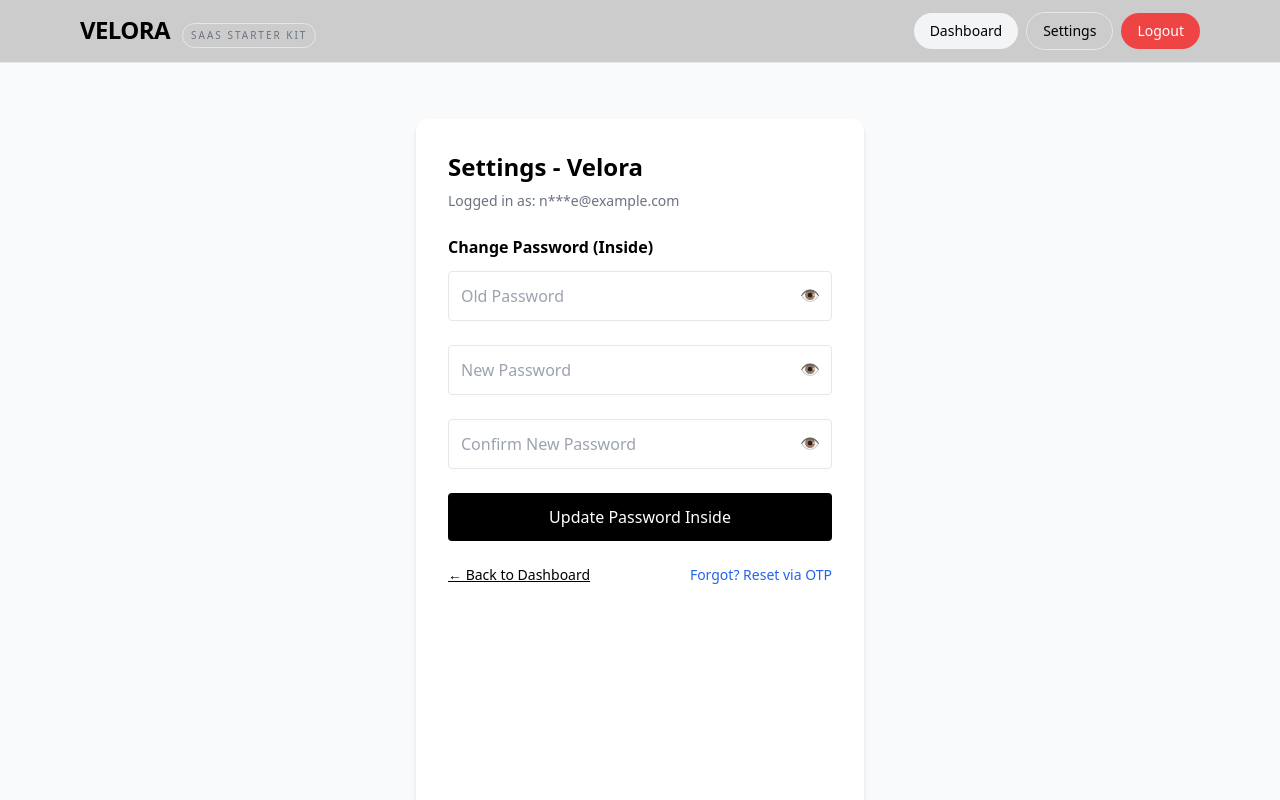
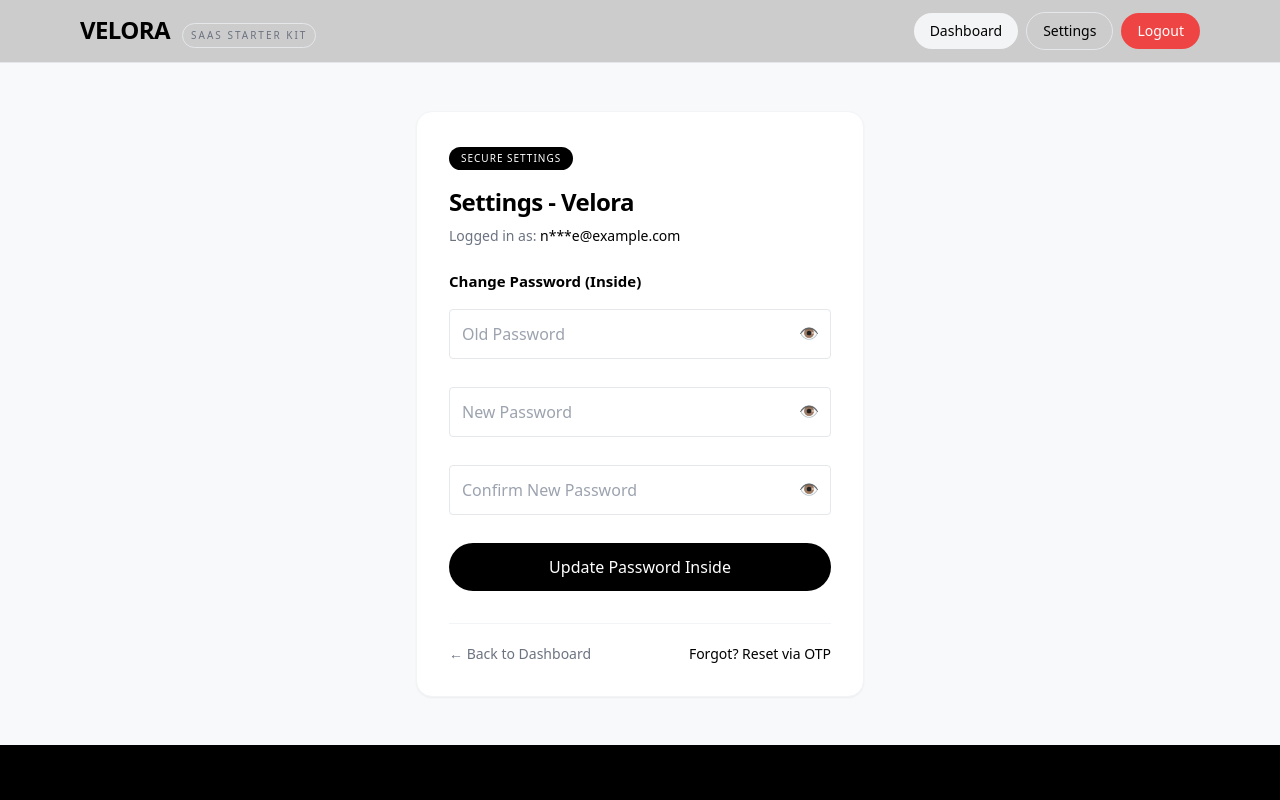
Before and after one commit to Ravs10/saas-starter-kit, a Next.js app: page /settings in a window 1280 px wide. Shown: the top 800 px of the page. Built offline with nearby package versions, Linux system fonts and the light colour scheme; sample sign-in values are in the browser's storage.

Commit message:
Refactor settings page layout and styles

```diff
--- a/app/settings/page.tsx
+++ b/app/settings/page.tsx
@@ -62,27 +62,30 @@ function SettingsContent() {
   }
 
   return (
-    <div className="min-h-screen bg-gray-50 p-4 flex justify-center">
-      <div className="bg-white p-8 rounded-xl shadow-md w-full max-w-md mt-10">
-        <h1 className="text-2xl font-bold mb-2">Settings - Velora</h1>
-        <p className="text-sm text-gray-500 mb-6">Logged in as: {maskEmail(userEmail)}</p>
+    <div className="min-h-[calc(100vh-200px)] bg-[#F8F9FA] flex justify-center p-4 py-12">
+      <div className="bg-white p-8 rounded-2xl shadow-sm border border-gray-100 w-full max-w-md h-fit">
+        <div className="mb-6">
+          <div className="inline-flex items-center gap-2 bg-black text-white text-[10px] tracking-widest px-3 py-1 rounded-full mb-4">SECURE SETTINGS</div>
+          <h1 className="text-2xl font-black tracking-tight">Settings - Velora</h1>
+          <p className="text-sm text-gray-500 mt-2">Logged in as: <span className="font-medium text-black">{maskEmail(userEmail)}</span></p>
+        </div>
 
-        <h2 className="font-semibold mb-3">Change Password (Inside)</h2>
-        <form onSubmit={changeInside} className="space-y-3">
+        <h2 className="font-semibold mb-4 text-[15px]">Change Password (Inside)</h2>
+        <form onSubmit={changeInside} className="space-y-4">
           <PasswordInput value={oldPass} onChange={(e:any)=>setOldPass(e.target.value)} placeholder="Old Password" />
           <PasswordInput value={newPass} onChange={(e:any)=>setNewPass(e.target.value)} placeholder="New Password" />
           <PasswordInput value={confirmPass} onChange={(e:any)=>setConfirmPass(e.target.value)} placeholder="Confirm New Password" />
 
-          <button disabled={loading} className="w-full bg-black text-white p-3 rounded mt-2">
+          <button disabled={loading} className="w-full bg-black text-white p-3 rounded-full mt-2 font-medium hover:bg-zinc-800 transition disabled:opacity-50">
             {loading ? "Updating..." : "Update Password Inside"}
           </button>
         </form>
 
-        {msg && <div className="mt-4 p-3 rounded text-sm bg-gray-100 border">{msg}</div>}
+        {msg && <div className="mt-5 p-3 rounded-xl text-sm bg-gray-50 border border-gray-100">{msg}</div>}
 
-        <div className="mt-6 text-sm flex justify-between">
-          <a href="/dashboard" className="underline">← Back to Dashboard</a>
-          <a href="/forgot-password" className="text-blue-600 hover:underline">Forgot? Reset via OTP</a>
+        <div className="mt-8 text-sm flex justify-between items-center border-t border-gray-100 pt-5">
+          <a href="/dashboard" className="text-gray-500 hover:text-black transition">← Back to Dashboard</a>
+          <a href="/forgot-password" className="text-black font-medium hover:underline">Forgot? Reset via OTP</a>
         </div>
       </div>
     </div>
```
